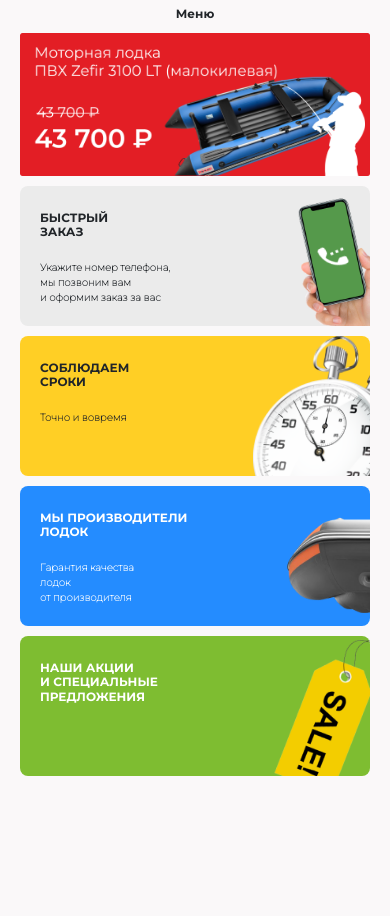
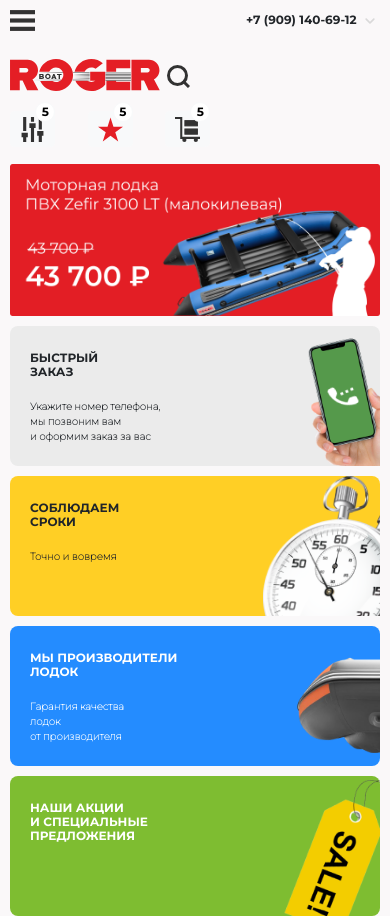
Before and after one commit to ArnurArykbaev/roger-boat, a plain HTML site: page index.html in a window 390 px wide. Before the commit the page ends 844 px from the top, so only its background shows below. Drawn offline with Linux system fonts and the light colour scheme.

Commit message:
fix styles

```diff
--- a/index.html
+++ b/index.html
@@ -13,6 +13,9 @@
 <body>
     <nav class="header-navbar navbar">
         <div class="container-fluid menu">
+            <div class="header-navbar__burger">
+                <img class="toast-img" src="./assets/img/toast.svg" alt="location" width="25" height="25">
+            </div>
             <div class="header-navbar__quick">
                 <div class="header-navbar__quick__location">
                     <a class="navbar-brand d-flex" href="#">
@@ -26,10 +29,6 @@
                         <div class="header-text">info@roger-boat.ru</div>
                       </a>
                 </div>
-            </div>
-
-            <div class="header-navbar__burger">
-                Меню
             </div>
 
             <div class="header-navbar__info">
@@ -66,6 +65,9 @@
 
                 <div class="header-navbar__contacts__number">
                     +7 (909) 140-69-12
+                    <a class="header-navbar__contacts__social__telegram" href="#">
+                        <img src="./assets/img/expand_more.svg" alt="location" width="20" height="20">
+                    </a>
                 </div>
 
                 <div class="header-navbar__contacts__social">
@@ -80,13 +82,25 @@
         </div>
     </nav>
 
+    <nav class="mobile-navbar navbar">
+        <div class="container-fluid menu">
+            <img class="toast-img" src="./assets/img/toast.svg" alt="location" width="25" height="25">
+            <div class="mobile-navbar__contacts__number">
+                +7 (909) 140-69-12
+                <a class="mobile-navbar__contacts__social__telegram" href="#">
+                    <img src="./assets/img/expand_more.svg" alt="location" width="20" height="20">
+                </a>
+            </div>
+        </div>
+    </nav>
+
     <nav class="header-navbar__second navbar">
         <div class="container-fluid">
 
             <div class="header-secondbar__left d-flex align-items-center">
                 <div class="header-secondbar__left__location">
                     <div class="header-secondbar__left__location-info d-flex align-items-center" href="#">
-                      <img class="toast-img" src="./assets/img/toast.svg" alt="location" width="25" height="25">
+                      <img class="toast-secondbar-img" src="./assets/img/toast.svg" alt="location" width="25" height="25">
                       <img src="./assets/img/logo.svg" alt="location" width="150">
                     </div>
                 </div>
@@ -132,6 +146,7 @@
         </div>
     </nav>
 
+
     <div class="main">
         <div class="container-fluid d-flex">
 
@@ -163,8 +178,8 @@
                 <div class="main__central__main-block">
                     <div class="main__central__main-block__advert">
                         <div class="main__central__main-block__advert__offer">
-                            <h3>Моторная лодка ПВХ Zefir 3100 LT (малокиелевая)</h3>
-                            <h4>Моторная лодка </br>ПВХ Zefir 3100 LT (малокиелевая)</h4>
+                            <h3>Моторная лодка ПВХ Zefir 3100 LT (малокилевая)</h3>
+                            <h4>Моторная лодка </br>ПВХ Zefir 3100 LT (малокилевая)</h4>
                             <div class="main__central__main-block__advert__offer__price-old">43 700 ₽</div>
                             <div class="main__central__main-block__advert__offer__price-new">43 700 ₽</div>
 
--- a/less/main.less
+++ b/less/main.less
@@ -153,6 +153,9 @@
     font-size: 13px;
     font-weight: 800;
 }
+.toast-secondbar-img {
+    margin-right: 10px;
+}
 
 .circle-badge {
     position: absolute;
@@ -163,6 +166,10 @@
     width: 20px;
     height: 20px;
     background-color: #ffff;
+}
+
+.mobile-navbar {
+    display: none !important;
 }
 
 .main {
@@ -200,6 +207,7 @@
                     margin-left: 50px;
                     h3 {
                         display: none;
+                        .light();
                     }
                     h4 {
                         .light();
@@ -352,6 +360,9 @@
     &__info {
         display: none !important;
     }
+  }
+  .toast-secondbar-img {
+    display: none;
   }
   .main__central {
     &__bottom-block {
@@ -593,10 +604,10 @@
     .container-fluid {
         padding: 5px 20px !important;
     }
-    .header-navbar__second {
-        display: none !important;
+    .mobile-navbar {
+        display: block !important;
     }
-    .header-navbar__quick__email {
+    .header-navbar {
         display: none !important;
     }
     .main {
@@ -650,9 +661,12 @@
     }
 }
 @media (max-width: 450px) {
-    .menu {
-        display: flex;
-        justify-content: center !important;
+    .container-fluid {
+        padding: 2px 10px !important;
+    }
+    .header-secondbar__left {
+        margin-top: 10px;
+        margin-bottom: 20px;
     }
     .header-navbar__quick__location {
         display: none;
```
Also changed, not shown: css/main.css.
